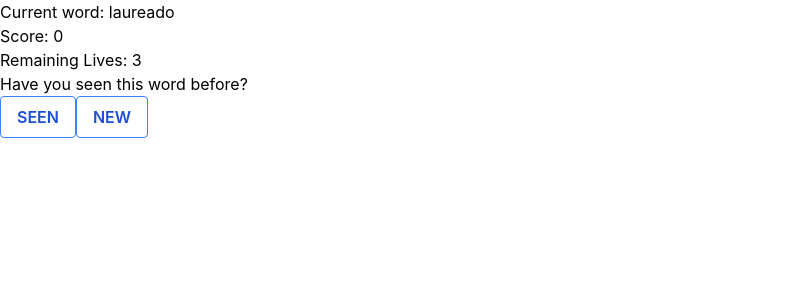
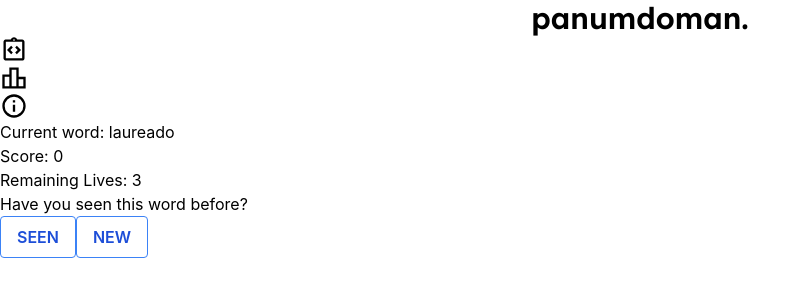
Before and after one commit to louispawaon/panumdoman, a Next.js app in the folder panumdoman/: page / in a window 1280 px wide. Shown: the top 300 px of the page, without its empty margins (0-811 px from the left). Built offline with nearby package versions, Linux system fonts and the light colour scheme.

Commit message:
update files

```diff
--- a/panumdoman/components/Header/Header.tsx
+++ b/panumdoman/components/Header/Header.tsx
@@ -1,16 +1,19 @@
 import React from "react";
+import {MdOutlineIntegrationInstructions,MdOutlineLeaderboard} from 'react-icons/md';
+import {RiInformationLine} from 'react-icons/ri'
+
 
 export default function Header(){
     return(
         <main>
-            <header>
-                <a href="">panumdoman.</a>
-                <nav>
-                    <h5>Mechanics</h5>
-                    <h5>Leaderboard</h5>
-                    <h5>About</h5>
-                </nav>
-            </header>
+            <nav>
+                <h1 className="font-lexend text-3xl font-semibold flex-auto text-center">panumdoman.</h1>
+                <div>
+                    <MdOutlineIntegrationInstructions className="h-7 w-7"/>
+                    <MdOutlineLeaderboard className="h-7 w-7"/>
+                    <RiInformationLine className="h-7 w-7"/>
+                </div>
+            </nav>
         </main>
         )
 }
--- a/panumdoman/pages/index.tsx
+++ b/panumdoman/pages/index.tsx
@@ -4,6 +4,7 @@ import {MainGame,Header} from '../components/CompontentIndex'
 export default function Home() {
   return (
     <div>
+      <Header/>
       <MainGame/>
     </div>
     )
```
